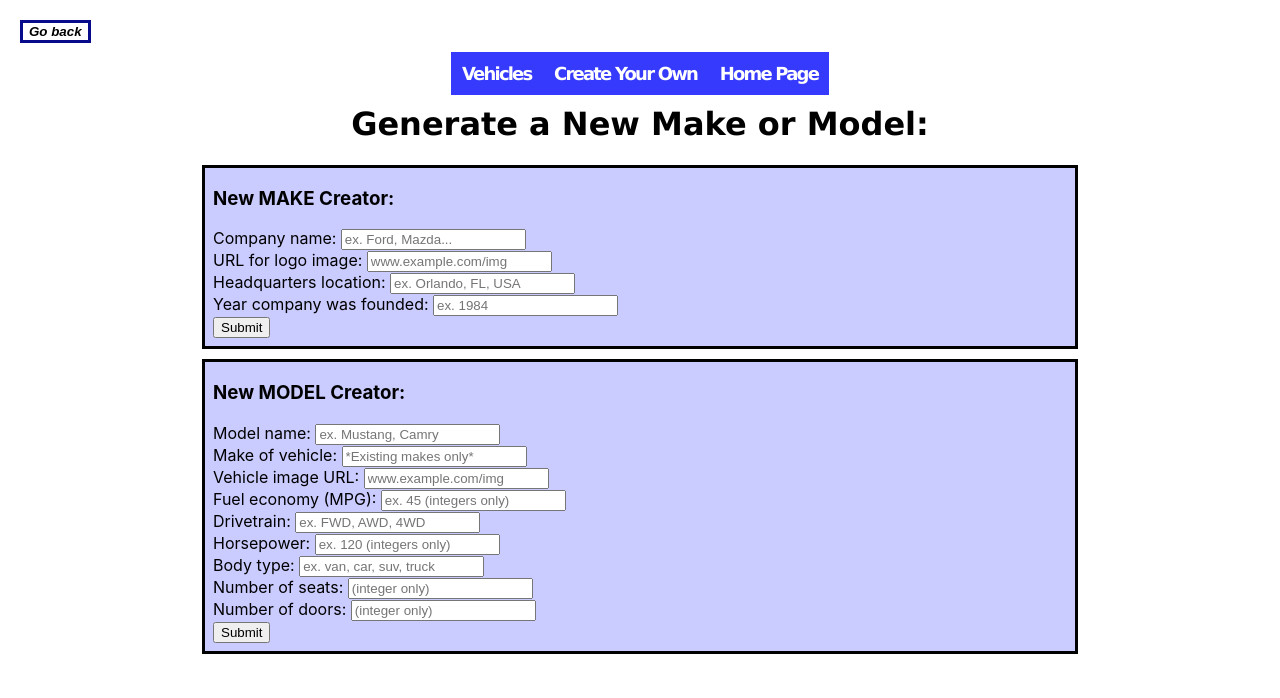
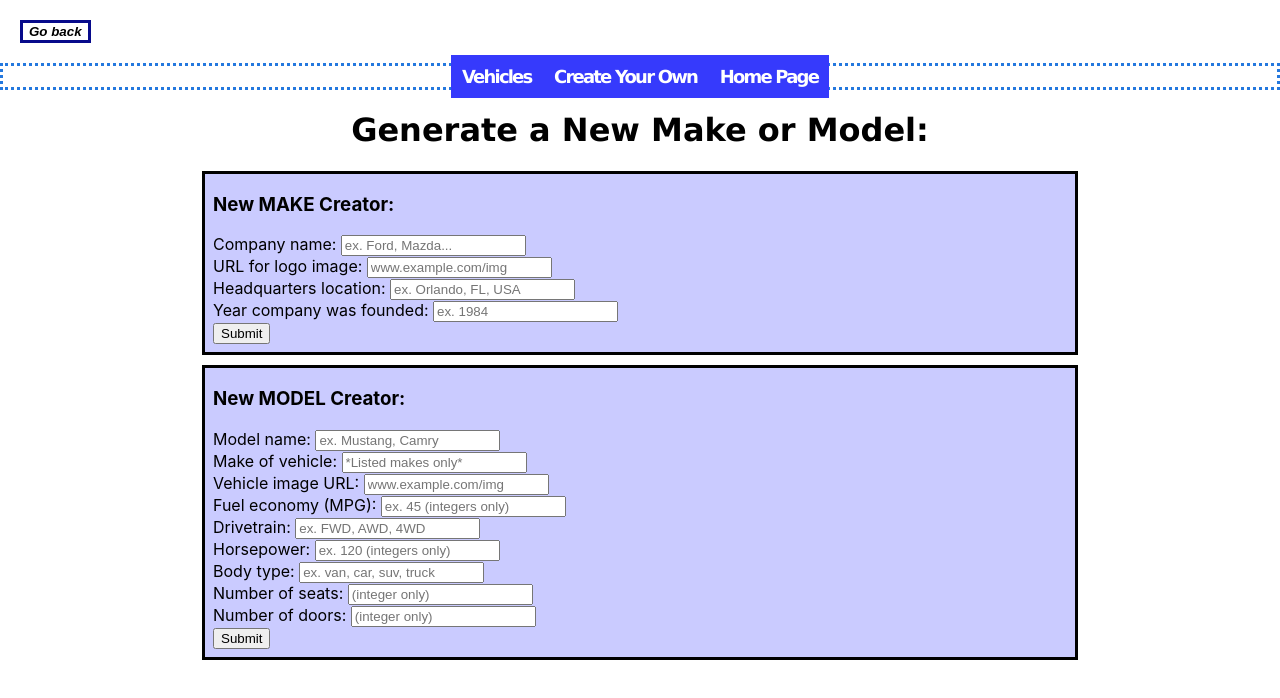
Before and after one commit to jaredsurya/digital-garage, a React (Create React App) app: page /creator in a window 1280 px wide. Shown: the top 698 px of the page. Built offline with nearby package versions, Linux system fonts and the light colour scheme; no server answers.

Commit message:
adjusted some placeholders and alerts
q

```diff
--- a/src/App.css
+++ b/src/App.css
@@ -39,6 +39,7 @@
 
 nav {
   text-align: center;
+  border: 3px rgb(36, 120, 222) dotted;
 }
 
 a {
@@ -135,6 +136,6 @@ button:hover {
 
 .toNew {
   margin:auto;
-  width: 82%;
+  width: 76%;
   display: block;
 }
--- a/src/components/App.js
+++ b/src/components/App.js
@@ -10,7 +10,7 @@ import CreateNew from "./CreateNew";
 import Home from "./Home"
 import Makes from "./Makes"
 
-// STRETCH GOAL: Delete Make w/ all of associated models
+// STRETCH GOAL: Delete Make & all of its associated models with a button
 
 function App() {
   const [makesModels, setMakesModels] = useState([])
--- a/src/components/CreateNew.js
+++ b/src/components/CreateNew.js
@@ -43,7 +43,7 @@ function CreateNew({makesModels, setMakesModels}){
       .then((res) => res.json())
       .then((returnedMake) => {
         makeUpdater(returnedMake)
-        alert("New MAKE created!")
+        alert("New MAKE created! Go check it out on the vehicles page.")
       })
       .catch((err) => console.log('Server error', err))
       setMakeFormState(defaultMakeForm)
@@ -62,7 +62,7 @@ function CreateNew({makesModels, setMakesModels}){
       .then((res) => res.json())
       .then((res) => {
         modelUpdater(res)
-        alert("New MODEL created!")
+        alert("New MODEL created! Go check it out on the vehicles page.")
       })
       .catch((err) => console.log('Server error'))
       setModelFormState(defaultModelForm)
@@ -119,7 +119,7 @@ function makeUpdater(returnedMake){
             Model name: <input name="name" onChange={handleModelChange} value={modelFormState.name} type="text" placeholder="ex. Mustang, Camry" />
           </label><br/>
           <label>
-            Make of vehicle: <input name="make" onChange={handleModelChange} value={modelFormState.make} type="text" placeholder="*Existing makes only*" />
+            Make of vehicle: <input name="make" onChange={handleModelChange} value={modelFormState.make} type="text" placeholder="*Listed makes only*" />
           </label><br/>
           <label>
             Vehicle image URL: <input name="img" onChange={handleModelChange} value={modelFormState.img} type="text" placeholder="www.example.com/img" />
--- a/src/components/Home.js
+++ b/src/components/Home.js
@@ -4,7 +4,7 @@ function Home(){
   return (
     <div>
       <h1>Welcome To Car Finder</h1>
-      <p>Above you will find a link to a page containing the various vehicles that have been added to this database. They are organized by their manufacturer (aka. make). Please click around and explore. On the page titled "Create Your Own," you will find two forms. In the top one, you can add a new vehicle manufacturer to the database and Vehicles page. In the bottom one, you can add a new vehicle model. Please feel free to add all of the details you like. Also, follow the examples and instruction of each form input. <em>Thank you & please enjoy!</em></p>
+      <p>Above you will find links to pages which contain the various vehicles that have been added to this database. They are organized by their manufacturer (aka. make). <br/>Please click around and explore. On the page titled "Create Your Own," you will find two forms. In the top one, you can add a new vehicle manufacturer to the database and Vehicles page. In the bottom one, you can add a new vehicle model. <br/>Please feel free to add all of the details you like. Also, follow the examples and instruction of each form input. <br/><br/><em>Thank you & please enjoy!</em></p>
     </div>
   )
 }
```
